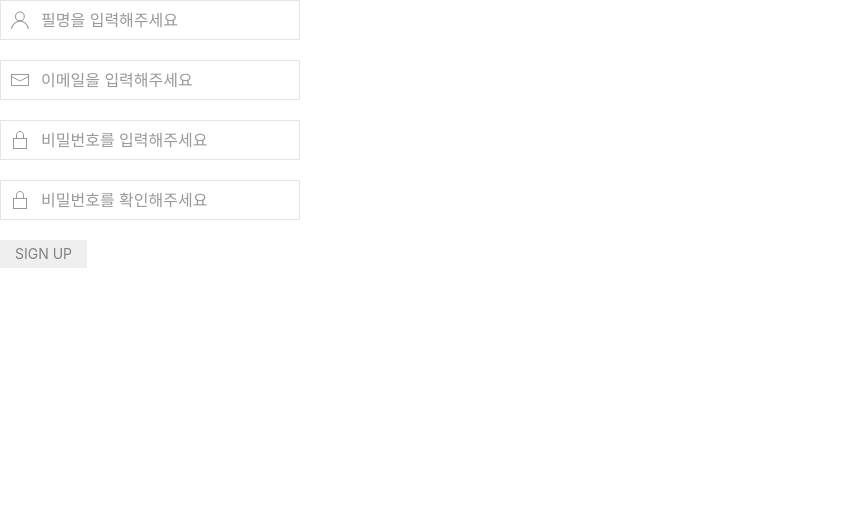
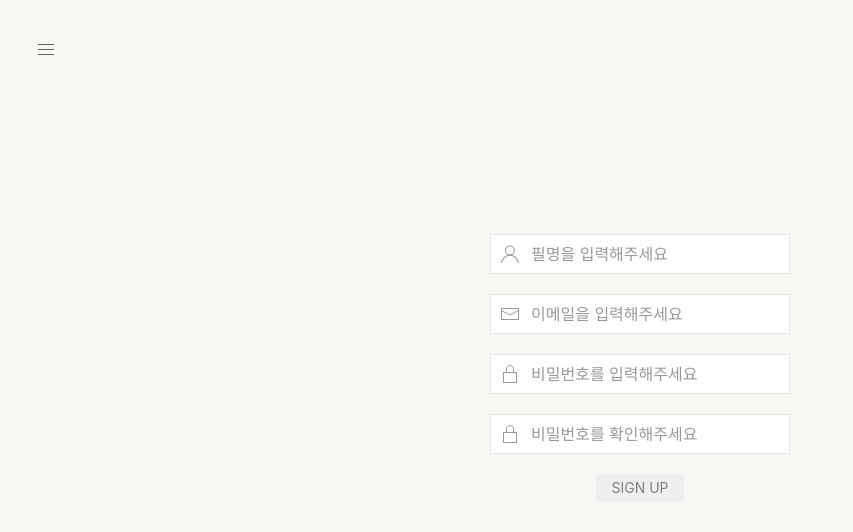
Before and after one commit to oowgnoj/booktogher_client, a React (Create React App) app: page /signup in a window 1280 px wide. Shown: the top 532 px of the page, without its empty margins (0-853 px from the left). Built offline with nearby package versions, Linux system fonts and the light colour scheme.

Commit message:
EDIT logout

```diff
--- a/src/App.tsx
+++ b/src/App.tsx
@@ -1,6 +1,7 @@
 import React, { ReactElement } from "react";
 
 import { BrowserRouter, Switch, Route } from "react-router-dom";
+import Sidebar from "./components/sidebar/index";
 import Main from "./components/main/index";
 import Signup from "./components/signup/Signup";
 import Signin from "./components/signin/Signin";
@@ -12,12 +13,12 @@ import PostReview from "./components/writeReview/ModalTest";
 const App: React.FC = (): ReactElement => {
   return (
     <BrowserRouter>
+      <Sidebar />
       <Switch>
         <Route path="/" exact component={Main} />
         <Route path="/signup" component={Signup} />
         <Route path="/signin" component={Signin} />
         <Route path="/mypage" component={Mypage} />
-        {/* <Route path="/writereview" component={} /> */}
         <Route path="/review/:id" component={ReadReview} />
         <Route path="/postreview" component={PostReview} />
         <Route path="*" to="/" />
--- a/src/Redux/modules/user.tsx
+++ b/src/Redux/modules/user.tsx
@@ -77,11 +77,11 @@ function loginAPI(mail: string, pw: string): Promise<Response> {
 
 function logoutAPI(): Promise<Response> {
   return fetch(
-    "http://booktogether.ap-northeast-2.elasticbeanstalk.com/books/auth/logout",
+    "http://booktogether.ap-northeast-2.elasticbeanstalk.com/auth/logout",
     {
       credentials: "include",
       headers: {
-        "Content-Type": "application/json"
+        "Content-Type": "application/text"
       },
       method: "POST"
     }
@@ -142,12 +142,14 @@ export const requestLogout = (): any => (dispatch: any): Promise<void> => {
 
   return logoutAPI()
     .then((response: Response) => response.json())
-    .then((result: boolean) => {
+    .then((result: JSON) => {
+      console.log("서버로부터 로그아웃 성공");
       dispatch({
         type: LOGOUT_SUCCESS
       });
     })
     .catch((err: Response) => {
+      console.log("서버로부터 로그아웃 실패, err ? ", err);
       dispatch({
         payload: err,
         type: LOGOUT_FAILURE
--- a/src/components/main/RecoReviewEntry.tsx
+++ b/src/components/main/RecoReviewEntry.tsx
@@ -1,4 +1,5 @@
 import React, { ReactElement } from "react";
+import { Link } from "react-router-dom";
 
 interface IAuthor {
   _id: string;
@@ -21,7 +22,10 @@ interface IProps {
   review: IReview;
 }
 
-const RecoReviewEntry = ({ review }: IProps): ReactElement => (
+const RecoReviewEntry = ({ review }: IProps): ReactElement => {
+  const path: string = `/review/${review._id}`;
+  return (
+    <Link to={path} style={{ textDecoration: "none" }}>
       <div className="main_review_list_review">
         <div className="uk-child-width-expand@s uk-text-center" uk-grid>
           <div>
@@ -33,17 +37,20 @@ const RecoReviewEntry = ({ review }: IProps): ReactElement => (
                 <span style={{ color: "skyblue", fontSize: "80%" }}>서평</span>{" "}
                 {review.title}
               </h3>
-          <p>{review.author.name}</p>
-          <p>
+              <p style={{ color: "gray" }}>{review.author.name}</p>
+              <p style={{ color: "gray" }}>
                 {review.contents.length > 120
-              ? review.contents.replace(/<[^>]*>?/gm, "").slice(0, 100) + "..."
+                  ? review.contents.replace(/<[^>]*>?/gm, "").slice(0, 100) +
+                    "..."
                   : review.contents.replace(/<[^>]*>?/gm, "")}
               </p>
             </div>
           </div>
         </div>
       </div>
+    </Link>
   );
+};
 
 export default RecoReviewEntry;
 
--- a/src/components/main/index.css
+++ b/src/components/main/index.css
@@ -1,3 +1,15 @@
+.main {
+  background-color: rgb(247, 247, 243);
+}
+
+.main_review_entry_content {
+  color: rgb(87, 85, 85);
+}
+
+.main_review_entry_author {
+  color: "gray";
+}
+
 .main_review_list {
   display: flex;
   flex-direction: row;
--- a/src/components/main/index.tsx
+++ b/src/components/main/index.tsx
@@ -79,7 +79,7 @@ class Main extends React.Component {
 
     return (
       <div className="main">
-        <Sidebar />
+        {/* <Sidebar /> */}
         <Slider review={props.review[0]} />
         <RecoReviewList reviews={props.review.slice(1, 5)} />
         <span className="main_recocollection_title">
--- a/src/components/sidebar/GuestGreeting.tsx
+++ b/src/components/sidebar/GuestGreeting.tsx
@@ -10,6 +10,7 @@ class GuestGreeting extends React.Component {
   public render(): JSX.Element {
     return (
       <Menu
+        disableAutoFocus
         customBurgerIcon={<span uk-icon="menu"></span>}
         customCrossIcon={<span uk-icon="close"></span>}
         onStateChange={this.onStateChange}
--- a/src/components/sidebar/UserGreeting.tsx
+++ b/src/components/sidebar/UserGreeting.tsx
@@ -58,6 +58,7 @@ class UserGreeting extends React.Component {
     const props: any = this.props;
     return (
       <Menu
+        disableAutoFocus
         customBurgerIcon={<span uk-icon="menu"></span>}
         customCrossIcon={<span uk-icon="close"></span>}
         onStateChange={this.onStateChange}
@@ -81,9 +82,11 @@ class UserGreeting extends React.Component {
             홈
           </div>
         </Link>
-        <div onClick={this.handleLogout} className="menu-item--small">
-          로그아웃
-        </div>
+        <Link to="/">
+          <div onClick={this.handleLogout} className="menu-item">
+            로그아웃
+          </div>
+        </Link>
       </Menu>
     );
   }
--- a/src/components/sidebar/index.css
+++ b/src/components/sidebar/index.css
@@ -45,16 +45,20 @@
 
 a :link {
   text-decoration: none;
-  color: red;
+  color: #699ff4;
 }
 
 a :hover {
   text-decoration: none;
-  color: blue;
+  color: #699ff4;
 }
 
-/* Morph shape necessary with bubble or elastic */
-.bm-morph-shape {
+div :focus {
+  text-decoration: none;
+  outline: none;
+}
+
+Morph shape necessary with bubble or elastic .bm-morph-shape {
   fill: #373a47;
 }
 
--- a/src/components/signin/Signin.css
+++ b/src/components/signin/Signin.css
@@ -0,0 +1,13 @@
+.signin {
+  display: table;
+  position: absolute;
+  height: 100%;
+  width: 100%;
+}
+
+form {
+  display: table-cell;
+  vertical-align: middle;
+  text-align: center;
+  background-color: rgb(247, 247, 243);
+}
--- a/src/components/signin/Signin.tsx
+++ b/src/components/signin/Signin.tsx
@@ -2,6 +2,7 @@ import React, { ReactElement } from "react";
 import { connect } from "react-redux";
 import { requestLogin } from "../../Redux/modules/user";
 import Store from "../../Redux/configureStore";
+import "./Signin.css";
 
 // import "../../../node_modules/uikit/dist/js/uikit-icons.min.js";
 // import "../../../node_modules/uikit/dist/js/uikit.js";
@@ -77,12 +78,12 @@ class Signin extends React.Component<any, IState> {
 
   public render(): ReactElement {
     const required: ReactElement = this.state.alert ? (
-      <div className="uk-alert-primary" uk-alert>
+      <span className="uk-alert-primary" uk-alert style={{ height: "50px" }}>
         <a className="uk-alert-close" uk-close></a>
-        <p>{this.state.status}</p>
-      </div>
+        <p style={{ color: "#blue" }}>{this.state.status}</p>
+      </span>
     ) : (
-      <div></div>
+      <div style={{ height: "44px" }}></div>
     );
 
     return (
@@ -122,8 +123,8 @@ class Signin extends React.Component<any, IState> {
               SIGN IN
             </button>
           </p>
+          <span>{required}</span>
         </form>
-        {required}
       </div>
     );
   }
--- a/src/components/signup/Signup.css
+++ b/src/components/signup/Signup.css
@@ -0,0 +1,13 @@
+.signup {
+  display: table;
+  position: absolute;
+  height: 100%;
+  width: 100%;
+}
+
+form {
+  display: table-cell;
+  vertical-align: middle;
+  text-align: center;
+  background-color: rgb(247, 247, 243);
+}
--- a/src/components/signup/Signup.tsx
+++ b/src/components/signup/Signup.tsx
@@ -1,4 +1,5 @@
 import React, { ReactElement } from "react";
+import "./Signup.css";
 
 // import "../../../node_modules/uikit/dist/js/uikit-icons.min.js";
 // import "../../../node_modules/uikit/dist/js/uikit.js";
@@ -133,12 +134,12 @@ class SignUp extends React.Component<any, IState> {
 
   public render(): ReactElement {
     const required: ReactElement = this.state.alert ? (
-      <div className="uk-alert-primary" uk-alert>
+      <span className="uk-alert-primary" uk-alert style={{ height: "50px" }}>
         <a className="uk-alert-close" uk-close></a>
-        <p>{this.state.status}</p>
-      </div>
+        <p style={{ color: "#blue" }}>{this.state.status}</p>
+      </span>
     ) : (
-      <div></div>
+      <div style={{ height: "44px" }}> </div>
     );
 
     return (
@@ -200,8 +201,8 @@ class SignUp extends React.Component<any, IState> {
               SIGN UP
             </button>
           </p>
+          <span className="signup_alert">{required}</span>
         </form>
-        {required}
       </div>
     );
   }
```
Lines whose indentation alone changed are shown as unchanged.
